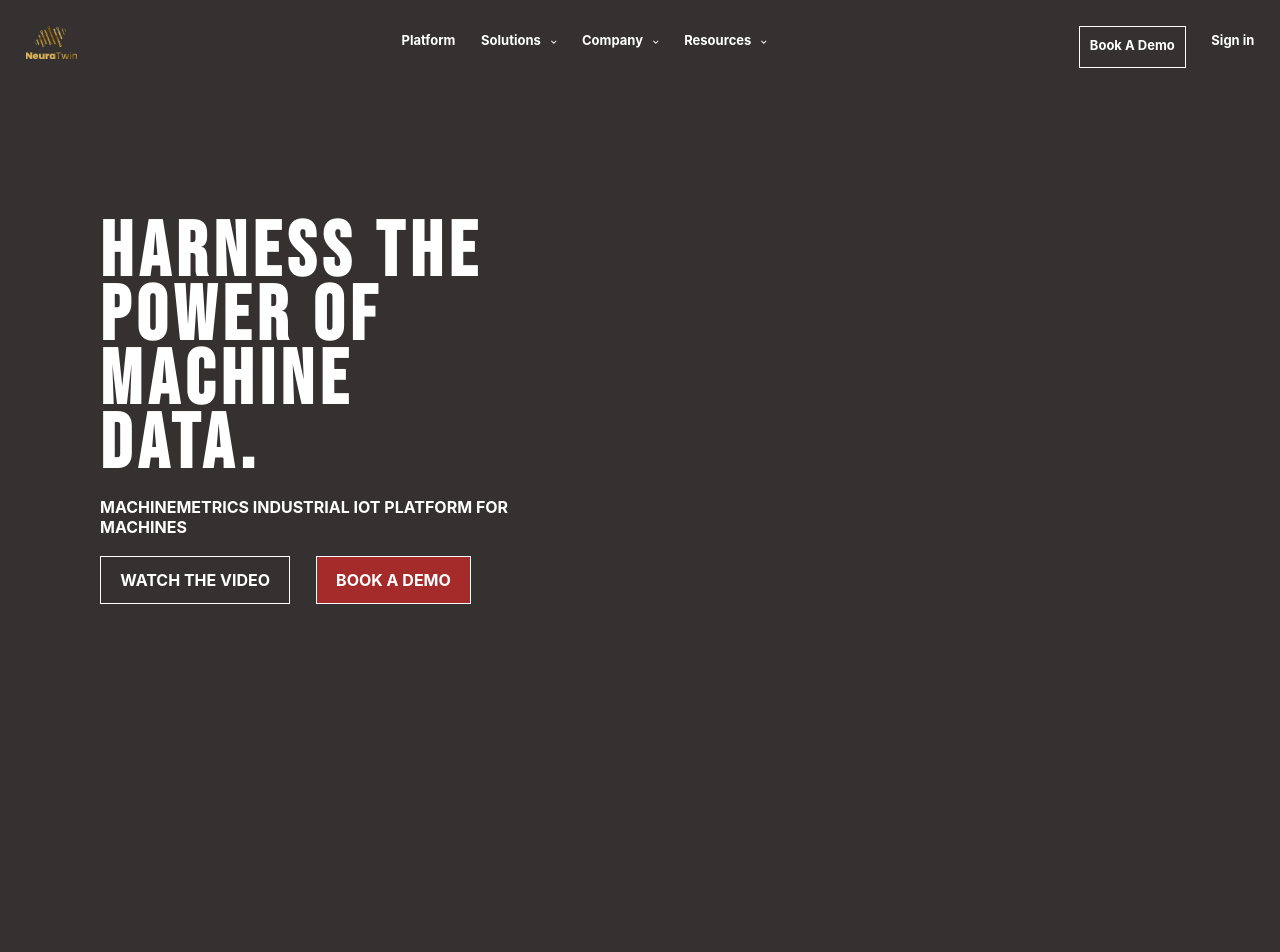
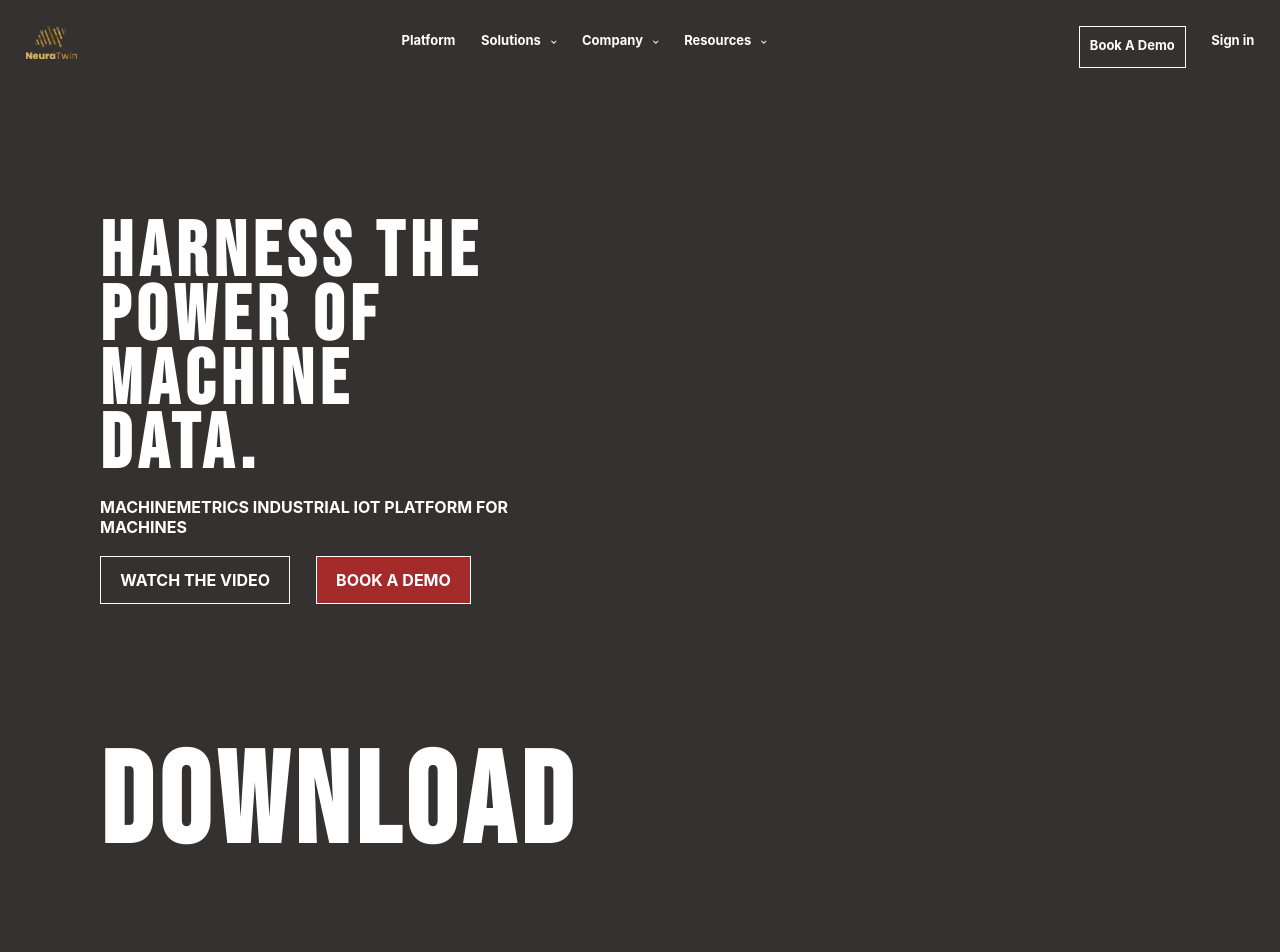
Before and after one commit to pragyavaishanav/React-Project, a React (Create React App) app: page / in a window 1280 px wide. Shown: the top 952 px of the page. Before the commit the page ends 800 px from the top, so only its background shows below. Built offline with nearby package versions, Linux system fonts and the light colour scheme.

Commit message:
Download component added to main page to view

```diff
--- a/src/pages/homepage.jsx
+++ b/src/pages/homepage.jsx
@@ -1,13 +1,14 @@
-import React from 'react';
-import Header from '../sections/header/header.component';
-import AnimScroll from '../sections/animator/animator.component'
+import React from "react";
+import Header from "../sections/header/header.component";
+import AnimScroll from "../sections/animator/animator.component";
+import Download from "../sections/download/download.component";
 
 const Homepage = () => (
-    <div>
-        <Header></Header>
-        <AnimScroll></AnimScroll>
-    </div>
-
+  <div>
+    <Header></Header>
+    <AnimScroll></AnimScroll>
+    <Download></Download>
+  </div>
 );
 
 export default Homepage;
```
